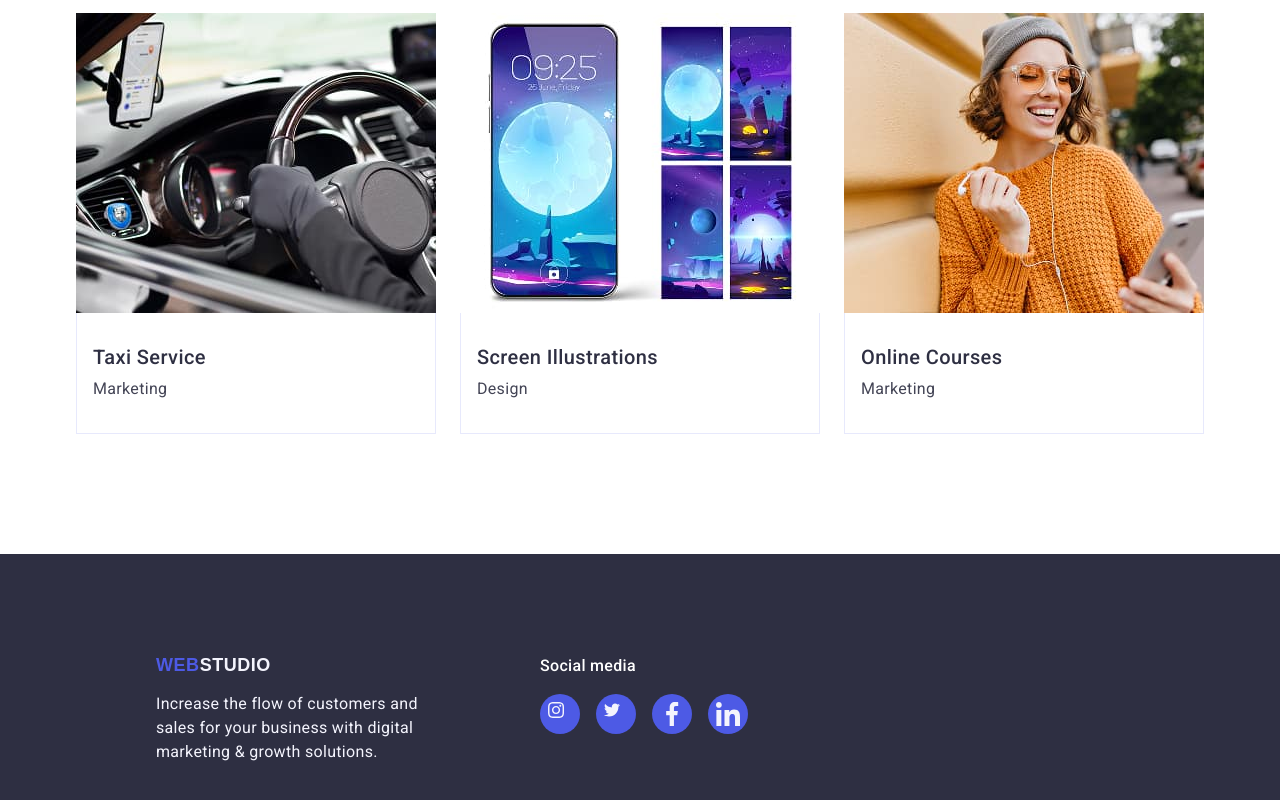
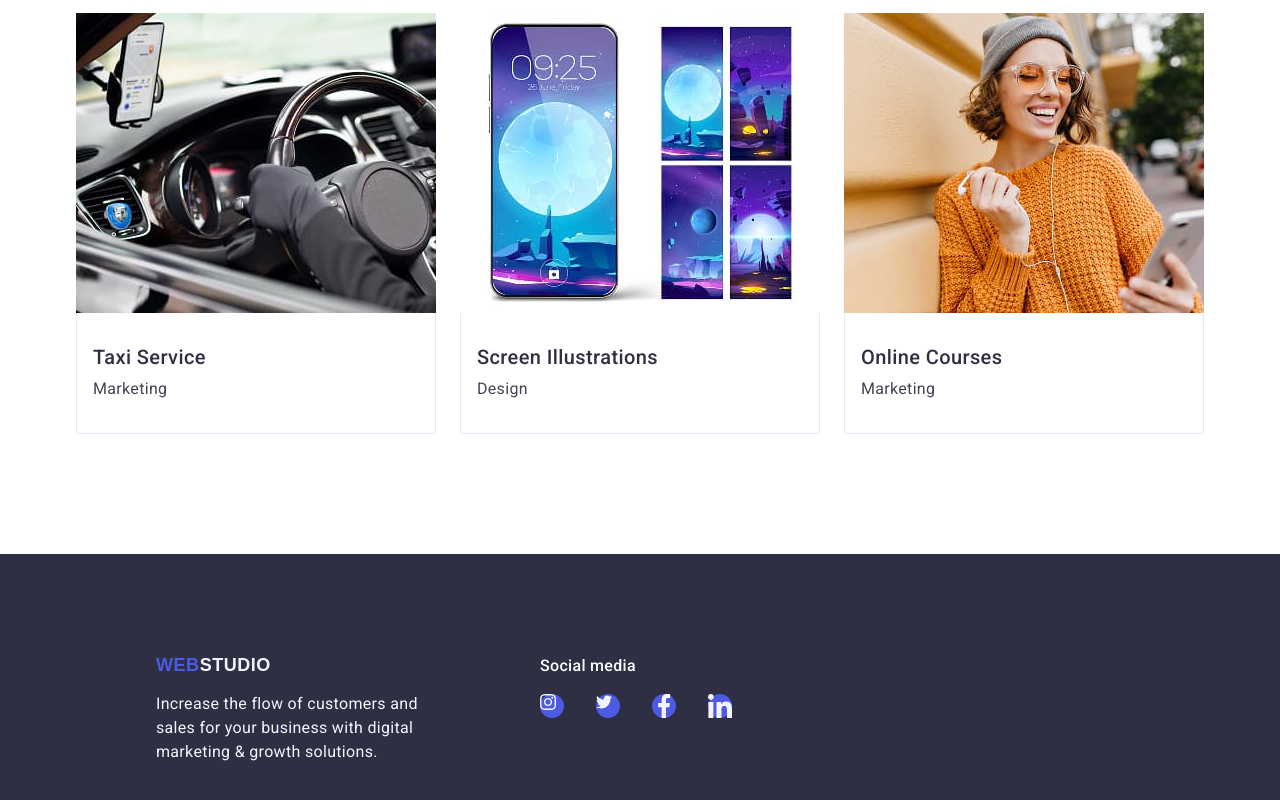
Before and after one commit to Anton111111111111111111111111111111/goit-markup-hw-04, a plain HTML site: page index.html in a window 1280 px wide. Shown: the part 2604-3404 px from the top of the page. Drawn offline with nearby package versions, Linux system fonts and the light colour scheme; a web font is replaced by a local one.

Commit message:
commit message

```diff
--- a/index.html
+++ b/index.html
@@ -339,28 +339,28 @@
                 <p class="footer-text-socials">Social media</p>
                 <ul class="socials-list footer">
                     <li class="socials-item">
-                        <a href="https://www.instagram.com/" class="socials-link">
+                        <a href="https://www.instagram.com/" class="socials-link foot">
                             <svg class="socials-link-logo foot" width="24" height="24">
                                 <use href="./images/icons.svg#instagram"></use>
                             </svg>
                         </a>
                     </li>
                     <li class="socials-item">
-                        <a href="https://x.com/" class="socials-link">
+                        <a href="https://x.com/" class="socials-link foot">
                             <svg class="socials-link-logo foot" width="24" height="24">
                                 <use href="./images/icons.svg#twitter"></use>
                             </svg>
                         </a>
                     </li>
                     <li class="socials-item">
-                        <a href="https://www.facebook.com/" class="socials-link">
+                        <a href="https://www.facebook.com/" class="socials-link foot">
                             <svg class="socials-link-logo foot" width="24" height="24">
                                 <use href="./images/icons.svg#facebook"></use>
                             </svg>
                         </a>
                     </li>
                     <li class="socials-item">
-                        <a href="https://www.linkedin.com/feed/" class="socials-link">
+                        <a href="https://www.linkedin.com/feed/" class="socials-link foot">
                             <svg class="socials-link-logo foot" width="24" height="24">
                                 <use href="./images/icons.svg#linkedin"></use>
                             </svg>
```
